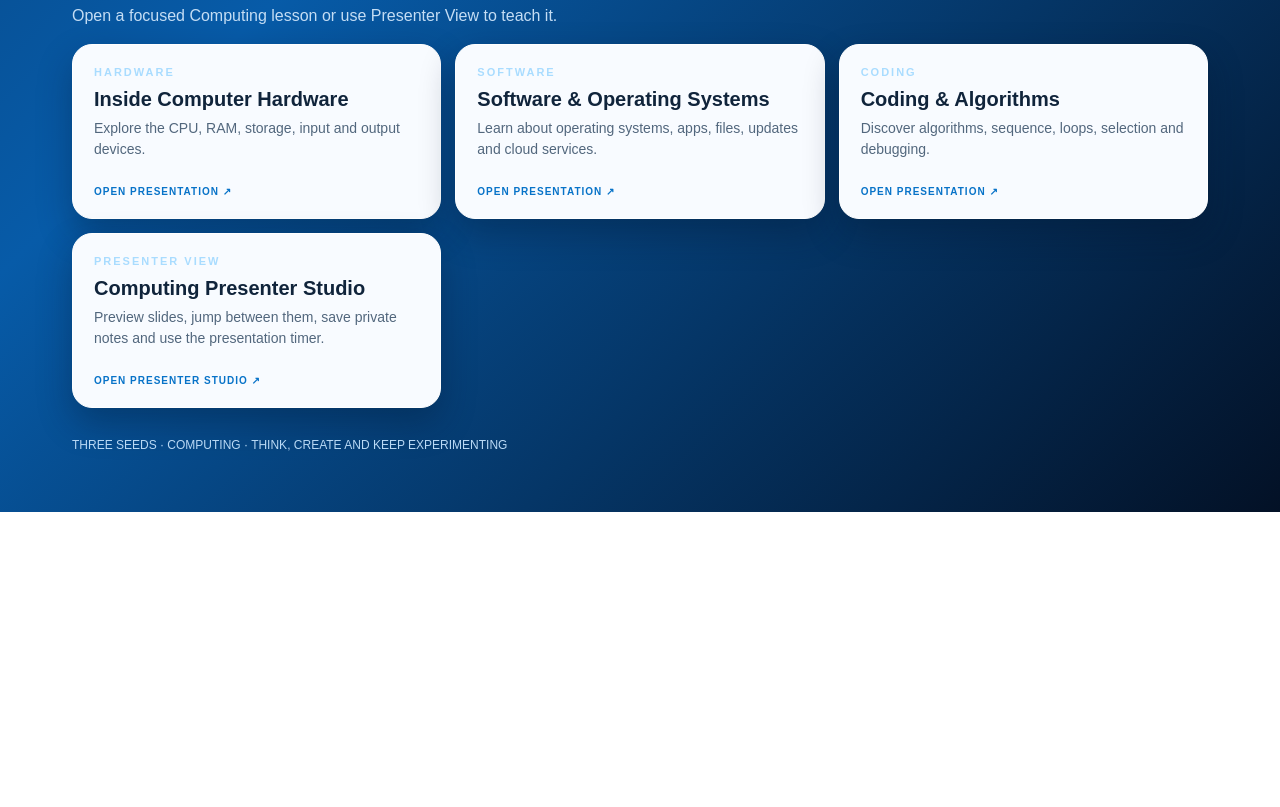
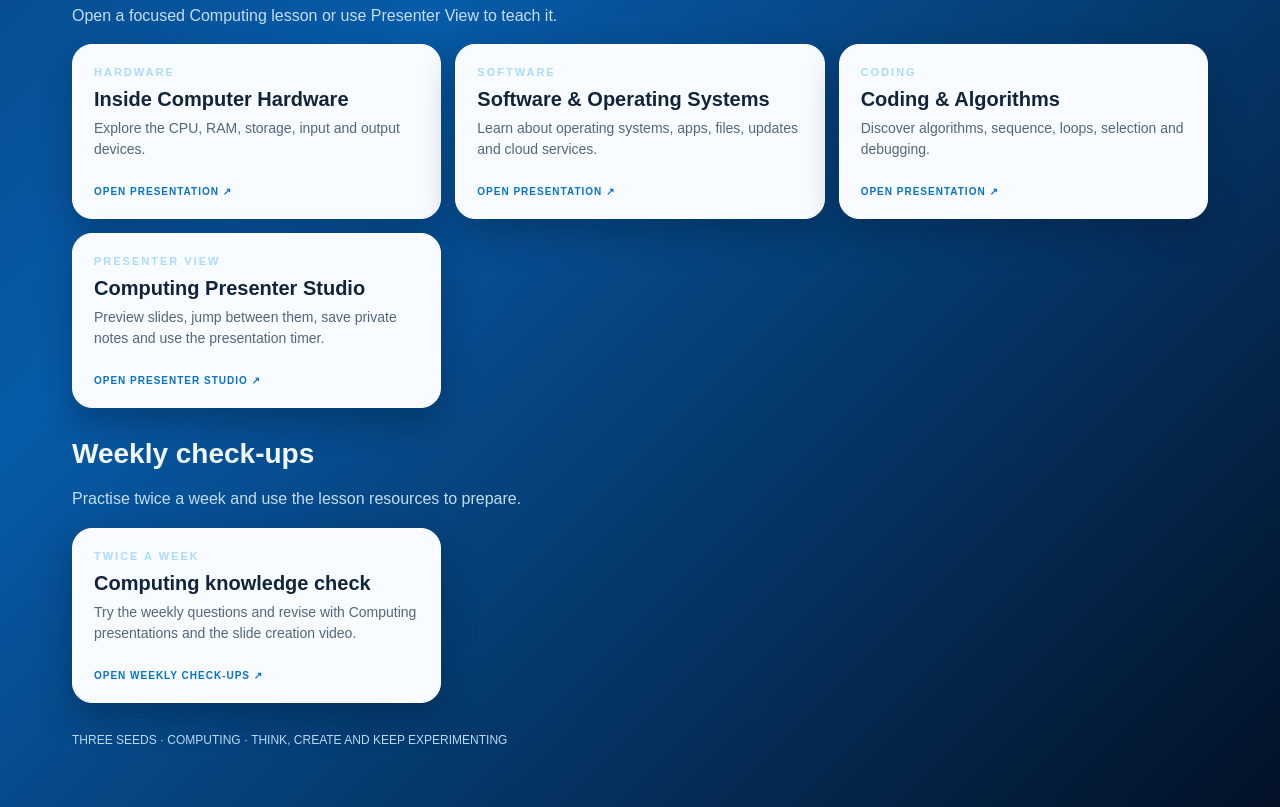
Before and after one commit to Rohansweb-codexamples/Quizzer, a plain HTML site: page computing/index.html in a window 1280 px wide. Shown: the part 1822-2629 px from the top of the page. Before the commit the page ends 2334 px from the top, so only its background shows below. Drawn offline with Linux system fonts and the light colour scheme.

Commit message:
Add weekly check-up links to subject pages

```diff
--- a/computing/index.html
+++ b/computing/index.html
@@ -33,5 +33,6 @@
 <a class="card" href="./presentations/coding.html"><span class="tag">CODING</span><strong>Coding &amp; Algorithms</strong><p>Discover algorithms, sequence, loops, selection and debugging.</p><span class="meta">OPEN PRESENTATION ↗</span></a>
 <a class="card" href="./presentations/presenter.html"><span class="tag">PRESENTER VIEW</span><strong>Computing Presenter Studio</strong><p>Preview slides, jump between them, save private notes and use the presentation timer.</p><span class="meta">OPEN PRESENTER STUDIO ↗</span></a>
 </div></section>
+<section class="section"><h2>Weekly check-ups</h2><p>Practise twice a week and use the lesson resources to prepare.</p><div class="grid"><a class="card" href="../checkups/"><span class="tag">TWICE A WEEK</span><strong>Computing knowledge check</strong><p>Try the weekly questions and revise with Computing presentations and the slide creation video.</p><span class="meta">OPEN WEEKLY CHECK-UPS ↗</span></a></div></section>
 <footer class="footer">THREE SEEDS · COMPUTING · THINK, CREATE AND KEEP EXPERIMENTING</footer></main>
 </body></html>
```
